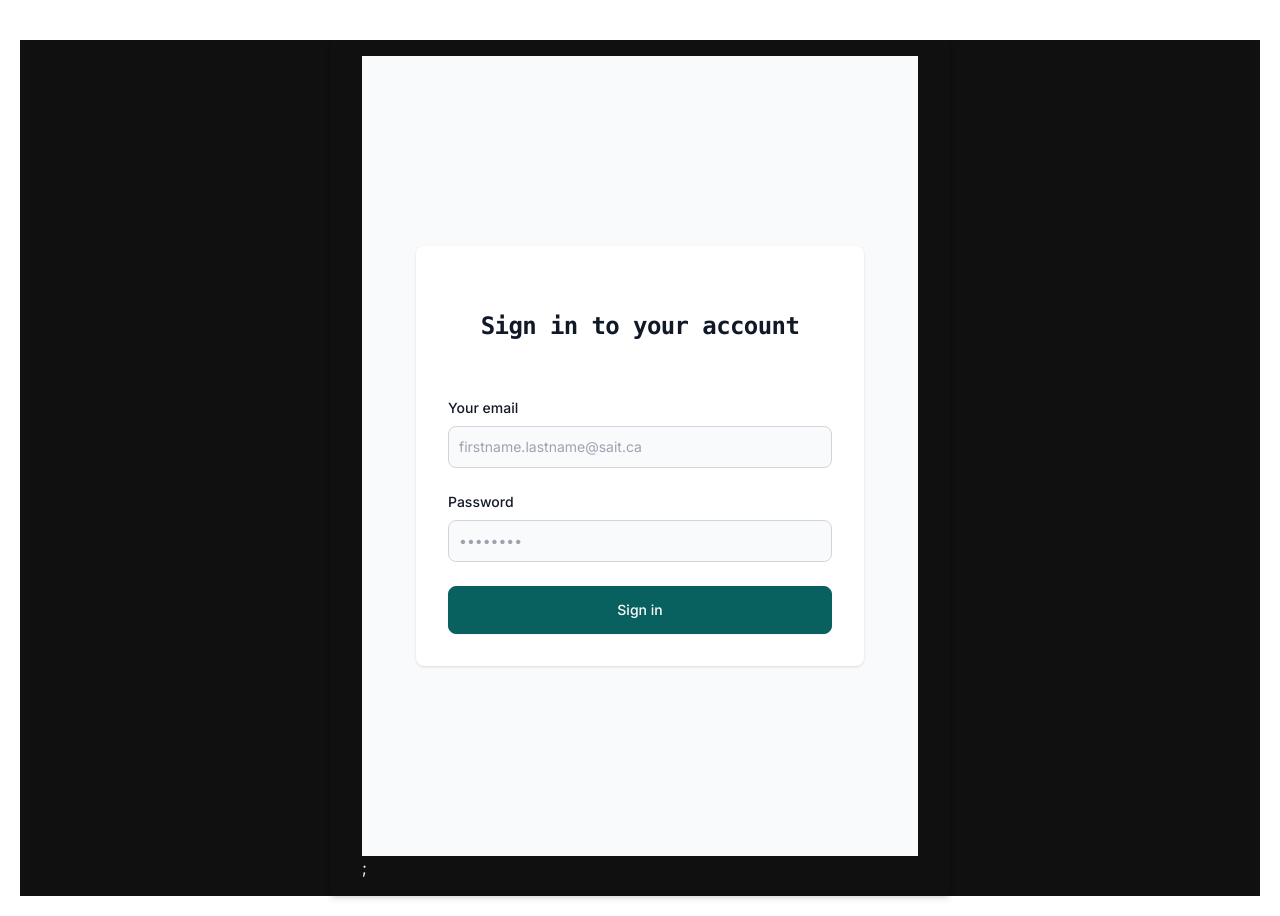
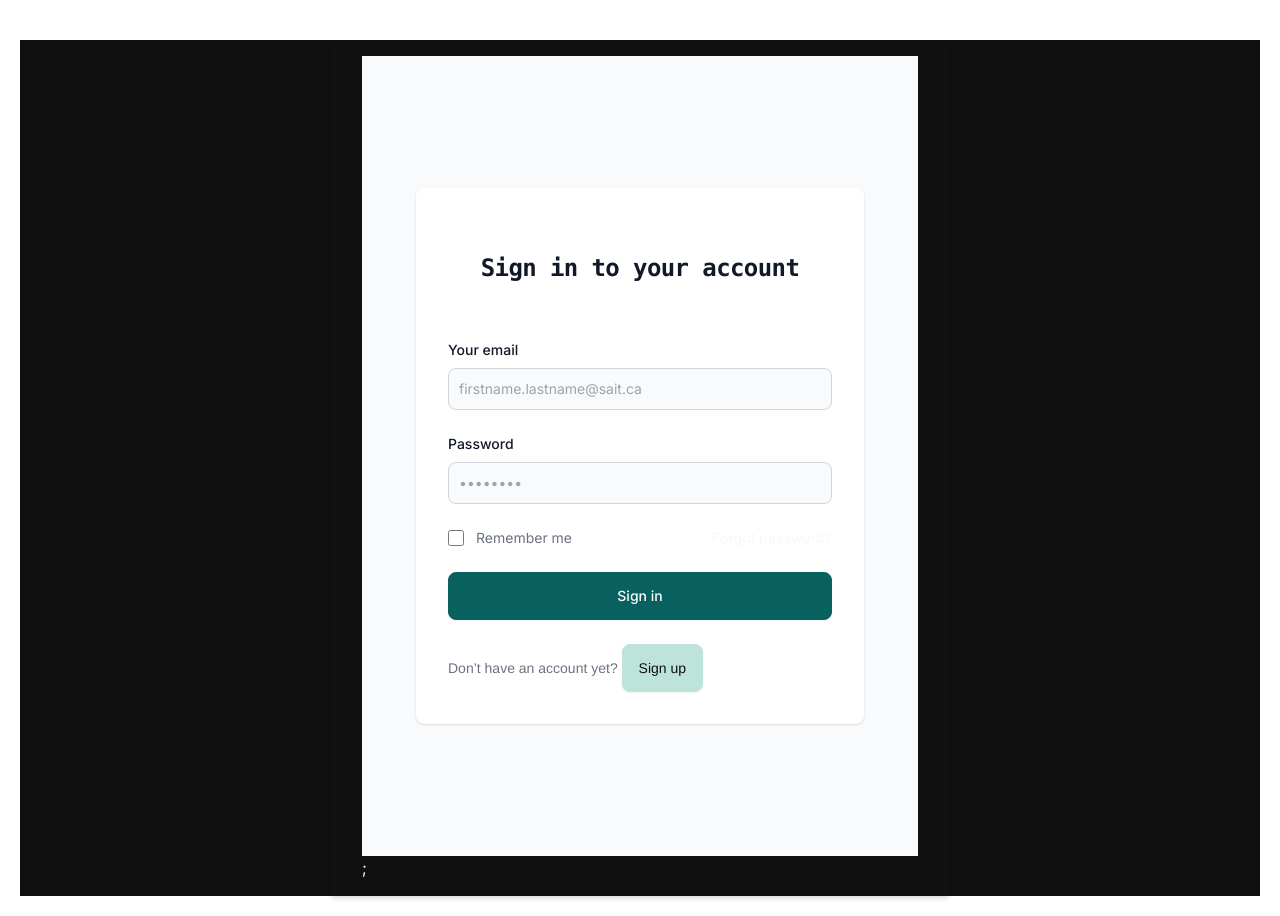
Before and after one commit to JinPlanter/Pharma-Assist, a Next.js app: page /Login in a window 1280 px wide. Built offline with nearby package versions, Linux system fonts and the light colour scheme.

Commit message:
Revert "Merge branch 'main' of https://github.com/JinPlanter/Pharma-Assist into newGFormIntegration"
This reverts commit e48d969c04931666ff7e6aa7654ad3953663700a, reversing
changes made to 0b73d617c8a1db4bb27d3109424bcef069d62436.

```diff
--- a/app/Login/page.js
+++ b/app/Login/page.js
@@ -1,7 +1,8 @@
 "use client";
+
 // Import necessary modules from the React library
 import React, { useState } from "react";
-import { signIn } from "next-auth/react";
+// import '../Styles/style.css'; // Import styles
 import "../globals.css";
 
 // LoginPage component
@@ -11,14 +12,28 @@ export default function LoginPage() {
     const [password, setPassword] = useState("");
 
     // Event handler for form submission
-    const handleSubmit = async (event) => {
+    const handleSubmit = (event) => {
         event.preventDefault();
-        try {
-            await signIn("login", { email: username, password });
-        } catch (error) {
-            console.error("Sign in failed:", error);
-            // Handle sign-in error
-        }
+
+        // Log the entered username and password to the console
+        console.log(`Username: ${username}, Password: ${password}`);
+
+        // Create a Blob containing the user input as JSON
+        const blob = new Blob([JSON.stringify({ username, password }, null, 2)], {
+            type: "application/json",
+        });
+
+        // Create a download link and trigger a click to download the JSON file
+        const link = document.createElement("a");
+        link.href = URL.createObjectURL(blob);
+        link.download = "user-input.json";
+        document.body.appendChild(link);
+        link.click();
+        document.body.removeChild(link);
+
+        // Clear the username and password fields after submission
+        setUsername("");
+        setPassword("");
     };
 
     // JSX rendering for the LoginPage component
@@ -74,12 +89,48 @@ export default function LoginPage() {
                                             onChange={(e) => setPassword(e.target.value)}
                                         />
                                     </div>
+                                    <div className="flex items-center justify-between">
+                                        <div className="flex items-start">
+                                            <div className="flex items-center h-5">
+                                                <input
+                                                    id="remember"
+                                                    aria-describedby="remember"
+                                                    type="checkbox"
+                                                    className="w-4 h-4 border border-gray-300 rounded bg-gray-50 focus:ring-3 focus:ring-primary-300 dark:bg-gray-700 dark:border-gray-600 dark:focus:ring-primary-600 dark:ring-offset-gray-800"
+                                                    required=""
+                                                />
+                                            </div>
+                                            <div className="ml-3 text-sm">
+                                                <label
+                                                    htmlFor="remember"
+                                                    className="text-gray-500 dark:text-gray-300"
+                                                >
+                                                    Remember me
+                                                </label>
+                                            </div>
+                                        </div>
+                                        <a
+                                            href="#"
+                                            className="text-sm font-medium text-primary-600 hover:underline dark:text-primary-500"
+                                        >
+                                            Forgot password?
+                                        </a>
+                                    </div>
                                     <button
                                         type="submit"
-                                        className="btn btn-primary w-full text-white bg-primary-600 hover:bg-primary-700 focus:ring-4 focus:outline-none focus:ring-primary-300 font-medium rounded-lg text-sm px-5 py-2.5 text-center dark:bg-primary-600 dark:hover:bg-primary-700 dark:focus:ring-primary-800"
+                                        className=" btn btn-primary w-full text-white bg-primary-600 hover:bg-primary-700 focus:ring-4 focus:outline-none focus:ring-primary-300 font-medium rounded-lg text-sm px-5 py-2.5 text-center dark:bg-primary-600 dark:hover:bg-primary-700 dark:focus:ring-primary-800"
                                     >
                                         Sign in
                                     </button>
+                                    <p className="text-sm font-light text-gray-500 dark:text-gray-400">
+                                        Don’t have an account yet?{" "}
+                                        <a
+                                            href="#"
+                                            className="btn btn-neutral font-medium text-primary-600 hover:underline dark:text-primary-500"
+                                        >
+                                            Sign up
+                                        </a>
+                                    </p>
                                 </div>
                             </div>
                         </div>
--- a/app/api/auth/[...nextauth]/route.js
+++ b/app/api/auth/[...nextauth]/route.js
@@ -122,7 +122,7 @@ const authOptions = {
         strategy: "jwt",
     },
     pages: {
-        signIn: "/Login", // specify the path to your custom sign-in page
+        signIn: "/signin", // specify the path to your custom sign-in page
     },
 };
 const handler = NextAuth(authOptions);
--- a/app/components/sidebar.js
+++ b/app/components/sidebar.js
@@ -7,16 +7,12 @@ import LogOutIcon from "./icons/logOutIcon";
 
 function Sidebar({ onNavigationClick }) {
     const pages = [
-    {
-      path: "ImportFile",
-      name: "Class List Import",
-      icon: <ImportFileIcon />,
-    },
-    { path: "Students", name: "Students", icon: <StudentsIcon /> },
-    { path: "GradingForm4", name: "Grading", icon: <GradingIcon /> },
-    { path: "displayFile", name: "Display File", icon: <GradingIcon /> },
-    { path: "uploadclasslist", name: "Database Upload Test", icon: <GradingIcon /> },
-    { path: "LogOut", name: "Log Out", icon: <LogOutIcon /> },
+        { path: "/ImportFile", name: "Import File", icon: <ImportFileIcon /> },
+        { path: "/ImportClassList", name: "Class List Import", icon: <ImportFileIcon /> },
+        { path: "/Students", name: "Students", icon: <StudentsIcon /> },
+        { path: "/Grading", name: "Grading", icon: <GradingIcon /> },
+        { path: "/GradingForm4", name: "FunctionalGradingForm", icon: <GradingIcon /> },
+        { path: "/LogOut", name: "Log Out", icon: <LogOutIcon /> },
     ];
 
     return (
@@ -35,7 +31,7 @@ function Sidebar({ onNavigationClick }) {
                             <li key={i}>
                                 <button
                                     className="flex items-center p-2 text-gray-900 rounded-lg dark:text-white hover:bg-gray-100 dark:hover:bg-gray-700 group"
-                  onClick={() => onNavigationClick(page.path)}
+                                    onClick={() => onNavigationClick(page.name)}
                                     htmlFor="my-drawer"
                                     type="button"
                                 >
--- a/app/dashboard/page.js
+++ b/app/dashboard/page.js
@@ -1,14 +1,12 @@
 "use client";
 import { useState } from "react";
-import Grading from "../GradingForm4/page";
+import Grading from "../Grading/page";
 import LoginPage from "../Login/page";
 import Students from "../Students/page";
 import ImportFile from "../ImportFile/page";
 import LogoutPage from "../Logout/page";
 import Sidebar from "../components/sidebar";
 import Navbar from "../components/navbar";
-import DisplayFilePage from "../displayFile/page";
-import UploadClassList from "../uploadclasslist/page";
 
 function Dashboard() {
     const [activeComponent, setActiveComponent] = useState("");
@@ -19,18 +17,16 @@ function Dashboard() {
     // This is terrible and I hate it but it works ¯\_(ツ)_/¯
     const renderComponent = () => {
         switch (activeComponent) {
-      case "GradingForm4":
+            case "Grading":
                 return <Grading />;
+            case "Login":
+                return <LoginPage />;
             case "Students":
                 return <Students />;
-      case "ImportFile":
+            case "Import File":
                 return <ImportFile />;
-      case "LogOut":
-        return <LogoutPage />;
-      case "displayFile":
-        return <DisplayFilePage />;
-      case "uploadclasslist":
-        return <UploadClassList />;
+            case "Log Out":
+                <LogoutPage />
             default:
                 return <Grading />;
         }
```
Also changed, not shown: 1 other file (tests, documents, lock files or other folders). Lines whose indentation alone changed are shown as unchanged.
